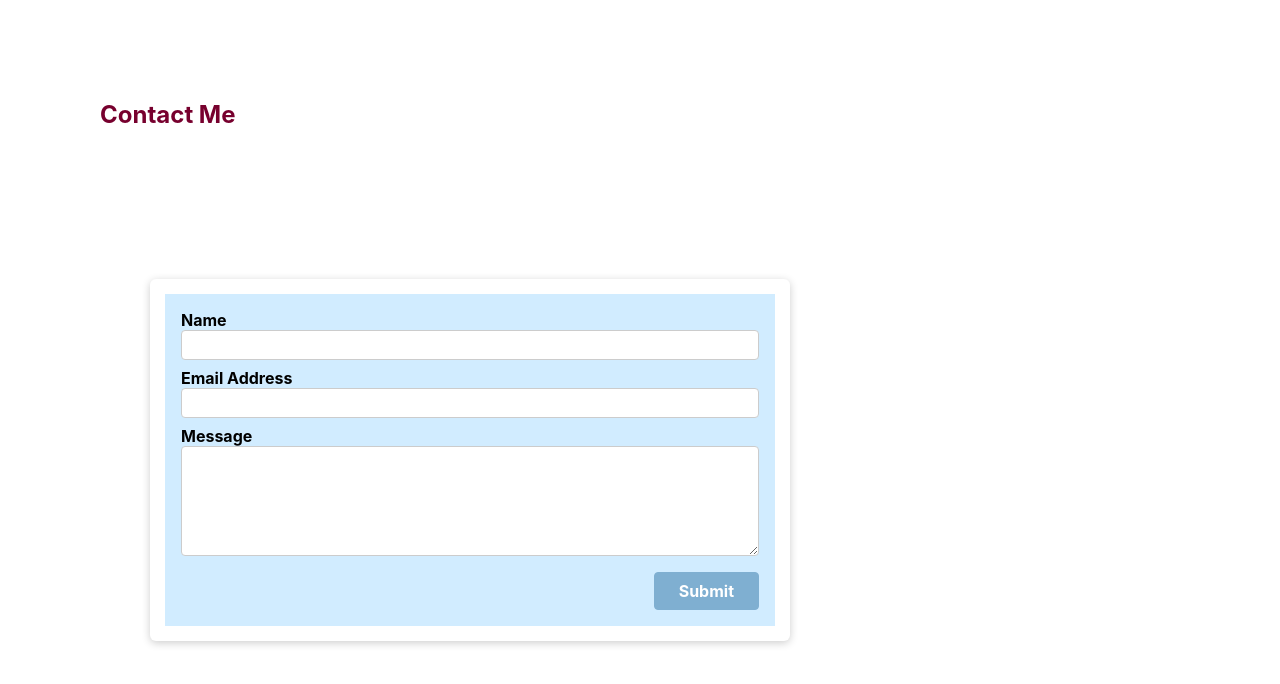
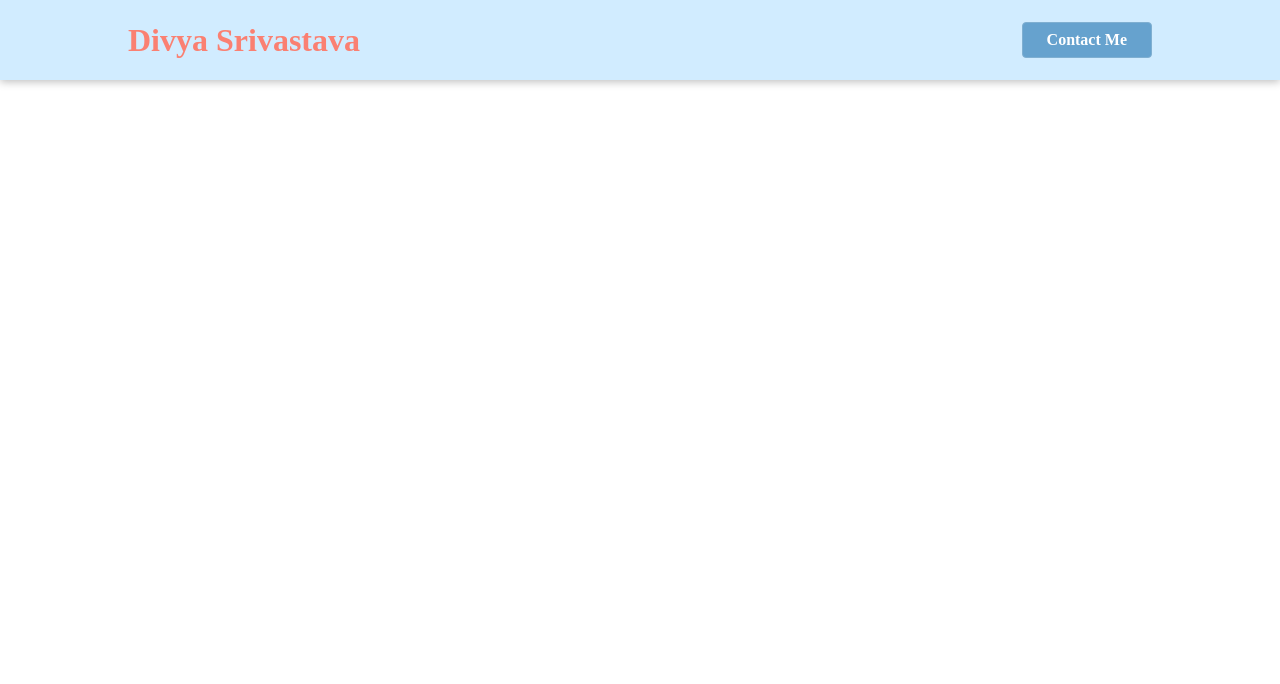
Before and after one commit to divya-123/portfolio-react-js, a React (Create React App) app: page / in a window 1280 px wide. Shown: the top 684 px of the page. Built offline with nearby package versions, Linux system fonts and the light colour scheme.

Commit message:
Added Contact Me Form

```diff
--- a/src/App.css
+++ b/src/App.css
@@ -1,3 +1,4 @@
-/* .App {
-  text-align: center;
-} */
+ .App {
+  font-family:'Times New Roman', Times, serif;
+  background-color: salmon;
+}
--- a/src/App.js
+++ b/src/App.js
@@ -1,13 +1,15 @@
+import React, {useState} from 'react';
 import './App.css';
 import ContactMe from './components/ContactMe';
 
 import Header from './components/Layout/Header';
 
 function App() {
+
   return (
     <div className="App">
-    <ContactMe />
-      {/* <Header />      */}
+    {/* <ContactMe />    */}
+       <Header />
     </div>
   );
 }
--- a/src/components/ContactMe.js
+++ b/src/components/ContactMe.js
@@ -1,25 +1,64 @@
-import React, { Fragment } from 'react';
+import React, { Fragment, useState } from 'react';
 import Card from './UI/Card';
 import classes from './ContactMe.module.css';
+import Modal from './UI/Modal';
 const ContactMe = (props) => {
+    const [showModal, setShowModal] = useState(false);
+    const [enteredName, setEnteredName] = useState('');
+    const [enteredEmail, setEnteredEmail] = useState('');
+    const [enteredMessage, setEnteredMessage] = useState('');
+
+    const confirmHandler = (event) =>{
+        event.preventDefault();
+        setShowModal(false);
+
+    };
+    const formSubmitHandler = (event) =>{
+        event.preventDefault();
+        console.log('Clicked');
+        console.log({enteredName});
+        console.log({enteredEmail});
+        console.log({enteredMessage});
+        setShowModal(true);
+        alert('Thankyou !!');
+        {showModal ? <Modal title='Thankyou!!'
+                            message='Thankyou for contacting me!! Will revert soon!!'
+                            onConfirm={confirmHandler}/>
+                    : setShowModal(false)
+                     };
+        setEnteredName('');
+        setEnteredEmail('');
+        setEnteredMessage('');
+    };
     return(
         <Fragment>
-        <div className={classes.header}>
+        {/* <div className={classes.header}>
             <h2>Contact Me</h2>
-        </div>
+        </div> */}
         <Card>
-        <form className={classes.form}>
+        <form className={classes.form} onSubmit={formSubmitHandler}>
             <div className={classes.control}>
             <label htmlFor='name' id='name'> Name </label>
-            <input type='text' id='name'></input>
+            <input type='text'
+                    id='name'
+                    value={enteredName}
+                    onChange={(event)=>{setEnteredName(event.target.value);}}
+                    required></input>
             </div>
             <div className={classes.control}>
             <label htmlFor='email'> Email Address </label>
-            <input type='text' id='email'></input>
+            <input type='text'
+                    id='email'
+                    value={enteredEmail}
+                    onChange={(event)=>{setEnteredEmail(event.target.value);}}
+                    required></input>
             </div>
             <div className={classes.control}>
             <label htmlFor='message'> Message </label>
-            <textarea id='message' required rows='5'></textarea>
+            <textarea id='message'
+                    required rows='5'
+                    value={enteredMessage}
+                    onChange={(event)=>{setEnteredMessage(event.target.value);}}></textarea>
             </div>
             <div className={classes.actions}>
             <button>Submit</button>
--- a/src/components/Layout/Header.js
+++ b/src/components/Layout/Header.js
@@ -1,16 +1,27 @@
-import React, { Fragment } from 'react';
+import React, { Fragment , useState } from 'react';
 import classes from './Header.module.css';
 import hubble from '../../assets/hubble.jpg';
+import ContactMe from '../ContactMe';
 
 const Header = (props)=>{
+    const [showContactMe, setShowContactMe] = useState(false);
+
+    const showContactMeForm = (event) =>{
+        event.preventDefault();
+        {!showContactMe ? setShowContactMe(true): setShowContactMe(false)}
+    };
     return(
         <Fragment>
             <header className={classes.header}>
-                <h1>Welcome to My Universe!!</h1>
+                <h1>Divya Srivastava</h1>
+                <button onClick={showContactMeForm}>Contact Me</button>
             </header>
             <div className='main-image'>
-        <img src={hubble} alt="home" />
+        {/* <img src={hubble} alt="home" /> */}
 
+      </div>
+      <div>
+        {showContactMe && <ContactMe />}
       </div>
         </Fragment>
     );
--- a/src/components/Layout/Header.module.css
+++ b/src/components/Layout/Header.module.css
@@ -1,10 +1,10 @@
 .header {
-    background-color: black;
-    color: beige;
+    background-color: #D1ECFF;
+    color: salmon;
     position: fixed;
-    top: 50%;
+    top: 0;
     left: 0;
-    width: 70%;
+    width: 100%;
     height: 5rem;
     display: flex;
     justify-content: space-between;
@@ -15,9 +15,21 @@
     transition: color width 5s ease-in
 }
 
-.header :hover{
-    color: gold;
-    width: 100%;
+
+.header button{
+    font: inherit;
+    cursor: pointer;
+    background-color: #66a2ce;
+    color: white;
+    padding: 0.5rem 1.5rem;
+    border: 1px solid #7fafd1;
+    border-radius: 4px;
+    font-weight: bold;
+}
+
+.header button :hover, button :active {
+  background-color: #7fafd1;
+    border-color: #66a2ce;
 }
 
 .main-image {
--- /dev/null
+++ b/src/components/UI/Modal.js
@@ -0,0 +1,23 @@
+import Card from './Card';
+import classes from './Modal.module.css';
+
+const Modal = (props) =>{
+    return(
+        <div>
+            <div className={classes.backdrop} />
+            <Card className={classes.modal}>
+            <header className={classes.header}>
+                <h2>{props.title}</h2>
+            </header>
+            <div className={classes.content}>
+                <p>{props.message}</p>
+            </div>
+            <footer className={classes.actions}>
+                <button onClick={props.onConfirm}>Okay</button>
+            </footer>
+            </Card>
+        </div>
+    );
+};
+
+export default Modal;
--- /dev/null
+++ b/src/components/UI/Modal.module.css
@@ -0,0 +1,46 @@
+.backdrop{
+    position:fixed;
+    top:0;
+    left:0;
+    width: 100%;
+    height: 100vh;
+    z-index: 10;
+    background: rgba(0,0,0,0.75);
+}
+
+.modal{
+    position:fixed;
+    top:30vh;
+    left: 10%;
+    width: 80%;
+    z-index: 100;
+    overflow: hidden;
+}
+
+.header{
+    background: #4f005f;
+    padding: 1rem;
+}
+
+.header h2{
+    margin: 0;
+    color: white;
+}
+
+.content{
+    padding: 1rem;
+}
+
+.actions{
+    padding: 1rem;
+    display: flex;
+    justify-content: flex-end;
+
+}
+
+@media (min-width: 768px){
+    .modal{
+        left: calc(50% - 20rem);
+        width: 40rem;
+    }
+}
```
